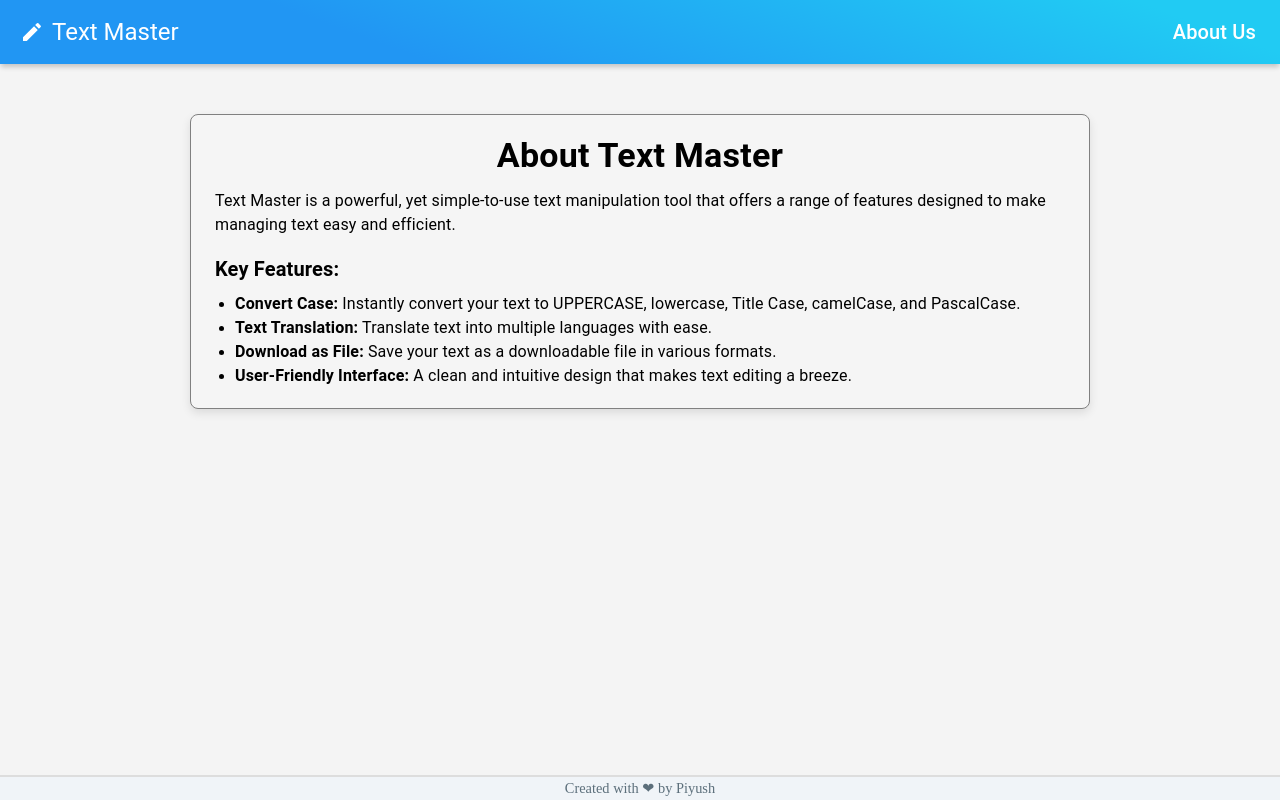
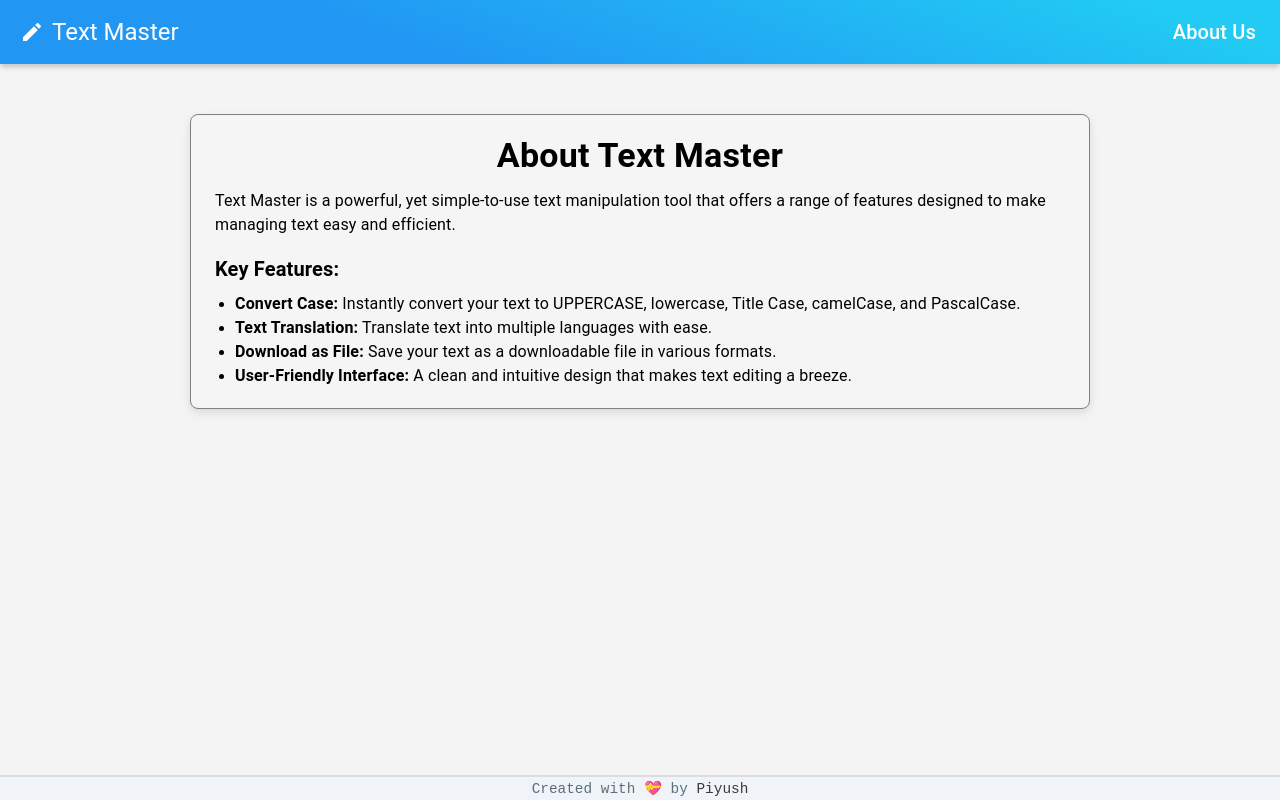
Before and after one commit to immortalWebDev/Text-Master, a React (Vite) app: page /about in a window 1280 px wide. Built offline with nearby package versions, Linux system fonts and the light colour scheme.

Commit message:
Updated footer for link and style

```diff
--- a/src/components/Footer/Footer.css
+++ b/src/components/Footer/Footer.css
@@ -13,5 +13,12 @@ footer {
 
   footer p {
     margin: 2px;
+    font-family: monospace,sans-serif;
+
     font-size: 0.9rem;
   }
+
+footer a {
+  text-decoration: none;
+  color: rgb(59, 58, 56);
+}
--- a/src/components/Footer/Footer.jsx
+++ b/src/components/Footer/Footer.jsx
@@ -4,10 +4,10 @@ import './Footer.css'
 const Footer = () => {
     return(
         <footer>
-            <p>
-                Created with ❤ by Piyush
-            </p>
-        </footer>
+      <p>
+        Created with 💝 by <a href="https://www.snapit.tech/pgbadgujar007/5w3jtzcp1e">Piyush</a>
+      </p>
+    </footer>
     )
 }
 
```
